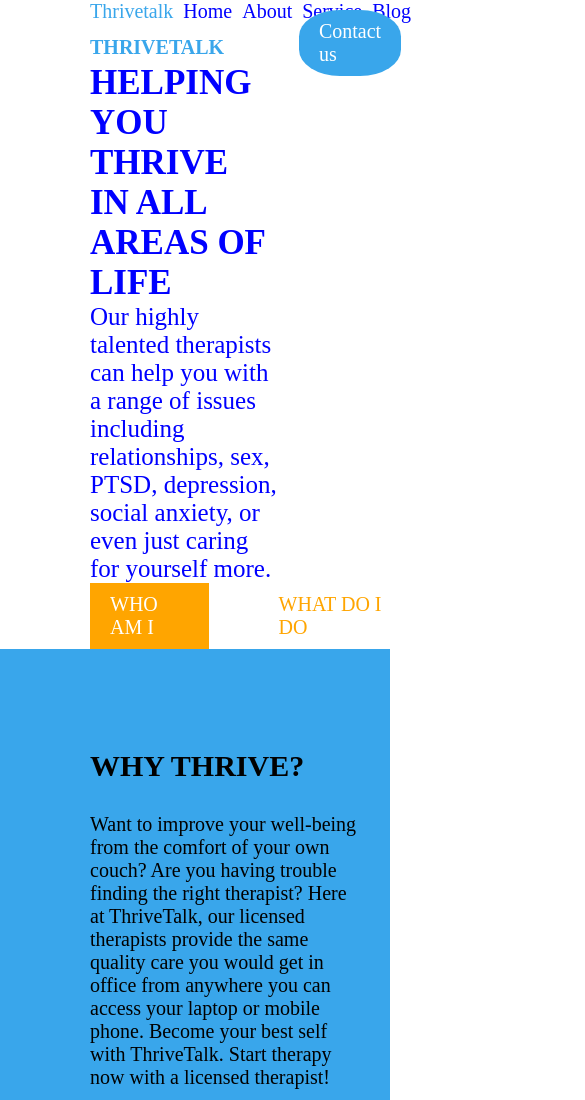
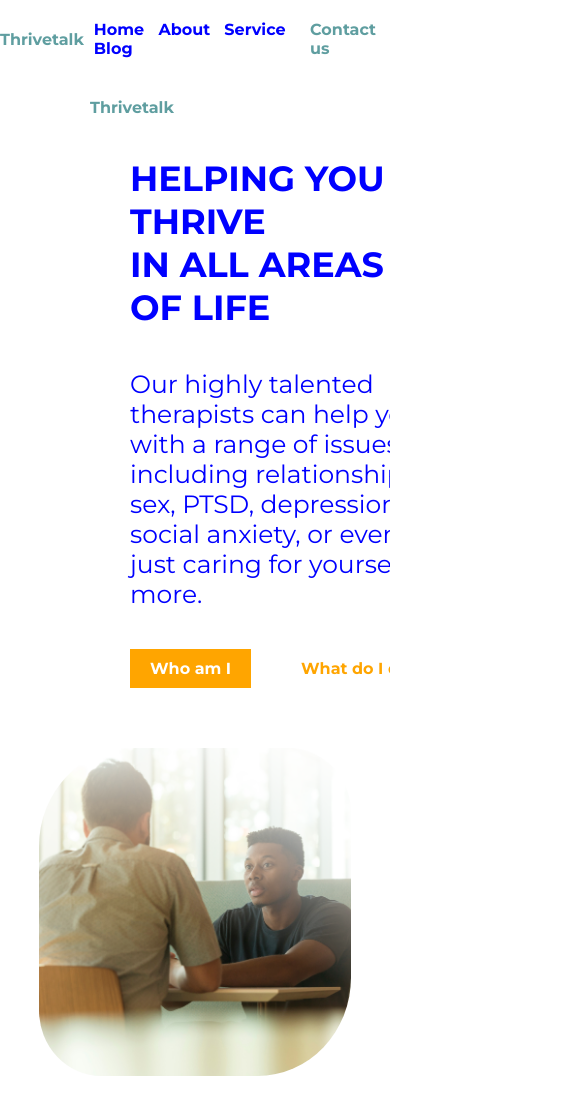
Before and after one commit to NadzeyaBrest/templates, a plain HTML site: page index.html in a window 390 px wide. Shown: the top 1100 px of the page, 585 px wide, since content can reach past the window. Drawn offline with Linux system fonts and the light colour scheme.

Commit message:
change 1 page

```diff
--- a/index.css
+++ b/index.css
@@ -1,96 +1,89 @@
 * {
   margin: 0;
-  padding: 0%;
+  padding: 0;
   box-sizing: border-box;
+  font-family: "Montserrat", sans-serif;
 }
-.first {
-  display: flex;
-  height: 100vh;
-}
-.firstleft {
-  display: flex;
-  flex-direction: column;
-  justify-content: space-around;
-  margin-left: 180px;
-  width: 50%;
-}
-
 header {
   display: flex;
   justify-content: space-around;
   align-items: center;
+  margin-top: 20px;
+  text-decoration: none;
 }
-
-.first a {
+header > a {
+  color: cadetblue;
+  font-weight: 700;
   text-decoration: none;
-  color: rgb(57, 166, 235);
-  font-size: 20px;
-}
-
-.nav {
-  display: flex;
-  align-items: center;
-  justify-content: space-around;
 }
 .nav a {
   color: blue;
   margin-left: 10px;
+  text-decoration: none;
+  font-weight: 700;
 }
+
 .nav a:hover {
   border-bottom: 2px solid blue;
 }
-.firstLeftHelp {
+.firstLeft {
+  display: flex;
+  flex-direction: column;
+  justify-content: space-around;
+
+  margin-left: 180px;
+  width: 50%;
+}
+.sp1 {
+  font-weight: 700;
   text-transform: uppercase;
   color: blue;
   font-size: 35px;
-  width: 60%;
-  font-weight: bold;
 }
-.fl2 {
+.abc {
+  color: blue;
   font-size: 25px;
-  width: 60%;
-  color: blue;
-}
-.firstright {
-  position: relative;
-}
-.firstright a {
-  color: white;
-  background-color: rgb(57, 166, 235);
-  padding: 10px 20px;
-  text-decoration: none;
-  border-radius: 40%;
-  position: absolute;
-  top: 10px;
-  right: 10px;
-}
-.firstright img {
-  margin-top: 20px;
-  border-radius: 30%;
-  transform: rotate(35deg);
   width: 80%;
 }
+.firstLeft a {
+  text-decoration: none;
+  font-size: 16px;
+  font-weight: 700;
+  color: cadetblue;
+}
 
+.first {
+  display: flex;
+  overflow: hidden;
+}
+.firstleftbutton a:nth-child(1) {
+  background-color: orange;
+  color: white;
+  padding: 10px 20px;
+}
 .firstleftbutton a:nth-child(2) {
   color: orange;
-  text-transform: uppercase;
   padding: 10px 20px;
+  margin-left: 30px;
 }
-#button2 {
-  margin-right: 50px;
-  color: white;
-  background-color: orange;
-  padding: 10px 20px;
-  text-decoration: none;
-  text-transform: uppercase;
+
+.turn {
+  display: flex;
+}
+.turn img {
+  border-radius: 30% 20%;
+  transform: rotate(15deg);
+  width: 100%;
+  margin-top: 20px;
 }
 .firstleftbutton {
   display: flex;
 }
 .thriveTop {
   background-color: rgb(57, 166, 235);
-  height: 604px;
+
   display: flex;
+  color: white;
 }
 
 .thriveTop-left {
@@ -109,8 +102,9 @@
 }
 .thrivebottom {
   display: flex;
-  height: 300px;
   margin-top: 150px;
+  color: blue;
+  font-weight: 700;
 }
 .thrivebottom span {
   width: 30%;
@@ -123,17 +117,19 @@
 .helping {
   display: grid;
   grid-template-columns: repeat(4, 1fr);
-  height: 200px;
+  height: 400px;
   column-gap: 10px;
 }
 .helping p {
   color: white;
-  border-top: 5px solid white;
+
   display: flex;
   align-items: center;
   justify-content: center;
   margin-bottom: 40px;
   transition: 2s;
+  font-weight: 700;
+  font-size: 25px;
 }
 .helping p:hover {
   transform: translate(-20px, -20px);
@@ -170,15 +166,16 @@
 }
 .grid p {
   color: white;
-  border-top: 2px solid white;
-  width: 100px;
+  border-top: 4px solid white;
+  margin-right: 40px;
   margin-top: 50px;
   padding-top: 20px;
   margin-left: 40px;
-  font-size: 20px;
+  font-size: 25px;
+  font-weight: 700;
 }
 .grid div {
-  height: 250px;
+  height: 400px;
 }
 .grid div:nth-child(1) {
   background-color: rgb(26, 29, 58);
@@ -234,17 +231,20 @@
 }
 .sofa div a {
   text-decoration: none;
+  font-weight: 700;
 }
 
 .sofa div a:nth-child(3) {
   color: orange;
+  font-weight: 700;
 }
 .sofa img {
-  height: 600px;
+  width: 30%;
 }
 
 .sofa span {
   font-size: 30px;
+  font-weight: 900;
 }
 .sofa span a {
   color: rgb(57, 166, 235);
@@ -306,14 +306,10 @@
   }
 }
 @media screen and (max-width: 1100px) {
-  .firstleft {
-    width: 100%;
+  .thriveTop-left {
     margin-left: 90px;
   }
-  .firstright img {
-    width: 100%;
-  }
-  .thriveTop-left {
+  .firstLeft {
     margin-left: 90px;
   }
   .thrivebottom span {
@@ -322,26 +318,13 @@
 }
 
 @media screen and (max-width: 900px) {
-  /* .first {
-    flex-direction: column;
-  } */
-  .first {
-    height: auto;
-  }
-
   .thriveTop {
     flex-direction: column;
   }
   .thrivebottom {
-    height: auto;
     flex-direction: column;
   }
-  .thriveTop-left img {
-    width: 400px;
-  }
-  .thrivebottom span {
-    width: 80%;
-  }
+
   .helping {
     grid-template-columns: repeat(2, 1fr);
   }
@@ -354,4 +337,29 @@
   .flower {
     grid-template-columns: repeat(2, 1fr);
   }
+
+  .first {
+    margin-top: 40px;
+    flex-direction: column;
+  }
+  .firstLeft {
+    width: 100%;
+  }
+  .sp1 {
+    margin: 40px;
+  }
+  .abc {
+    margin: 0 40px 40px 40px;
+  }
+  .firstleftbutton {
+    margin: 0 0 40px 40px;
+  }
+  .turn img {
+    transform: none;
+    width: 80%;
+  }
+  .turn {
+    justify-content: center;
+    margin-bottom: 40px;
+  }
 }
--- a/index.html
+++ b/index.html
@@ -6,10 +6,14 @@
     <meta name="viewport" content="width=device-width, initial-scale=1.0" />
     <title>Document</title>
     <link rel="stylesheet" href="./index.css" />
+    <link rel="preconnect" href="https://fonts.googleapis.com" />
+    <link rel="preconnect" href="https://fonts.gstatic.com" crossorigin />
+    <link
+      href="https://fonts.googleapis.com/css2?family=Montserrat:wght@400;700;900&display=swap"
+      rel="stylesheet"
+    />
   </head>
   <body>
-    <section class="first">
-      <div class="firstleft">
     <header>
       <a href="">Thrivetalk</a>
       <div class="nav">
@@ -18,12 +22,17 @@
         <a href="">Service</a>
         <a href="">Blog</a>
       </div>
+      <a href="">Contact us</a>
     </header>
-        <span class="firstLeftHelp">
-          <a href="">Thrivetalk</a> <br />helping you thrive <br />
+
+    <section class="first">
+      <div class="firstLeft">
+        <a href="">Thrivetalk</a>
+        <span class="sp1"
+          >helping you thrive <br />
           in all areas of life
         </span>
-        <span class="fl2"
+        <span class="abc"
           >Our highly talented therapists can help you with a range of issues
           including relationships, sex, PTSD, depression, social anxiety, or
           even just caring for yourself more.</span
@@ -33,9 +42,8 @@
           <a href="">What do I do</a>
         </div>
       </div>
-      <div class="firstright">
+      <div class="turn">
         <img src="./linkedin-sales-navigator-406825.png" alt="" />
-        <a href="">Contact us</a>
       </div>
     </section>
     <section class="thrive">
```
Lines whose indentation alone changed are shown as unchanged.
